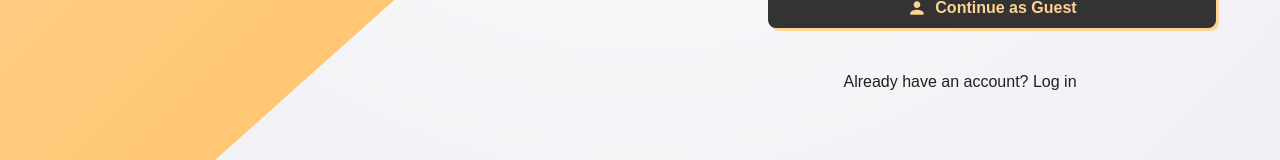
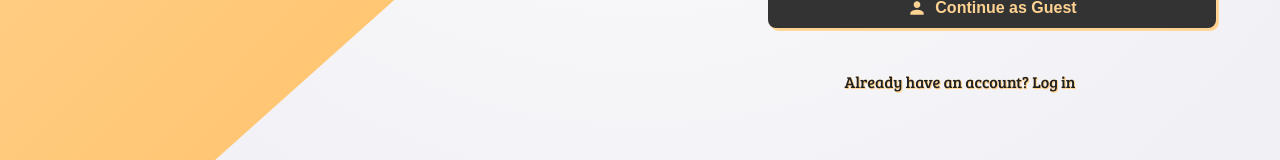
Before and after one commit to pratyushV-l/pulse, a Next.js app: page /login-signup in a window 1280 px wide. Shown: the part 448-608 px from the top of the page. Built offline with nearby package versions, Linux system fonts and the light colour scheme.

Commit message:
added forgotten styling

```diff
--- a/app/globals.css
+++ b/app/globals.css
@@ -279,4 +279,12 @@ body, html {
   top: 65%;
   left: 75%;
   transform: translate(-50%, -50%);
+  font-size: 1.0em;
+  font-family: 'Bree Serif', serif;
+  text-shadow:
+    0.2px 0.2px 0 #FFD392,
+    0.4px 0.4px 0 #FFD392,
+    0.6px 0.6px 0 #FFD392,
+    0.8px 0.8px 0 #FFD392,
+    1.0px 1.0px 0 #FFD392;
 }
```
